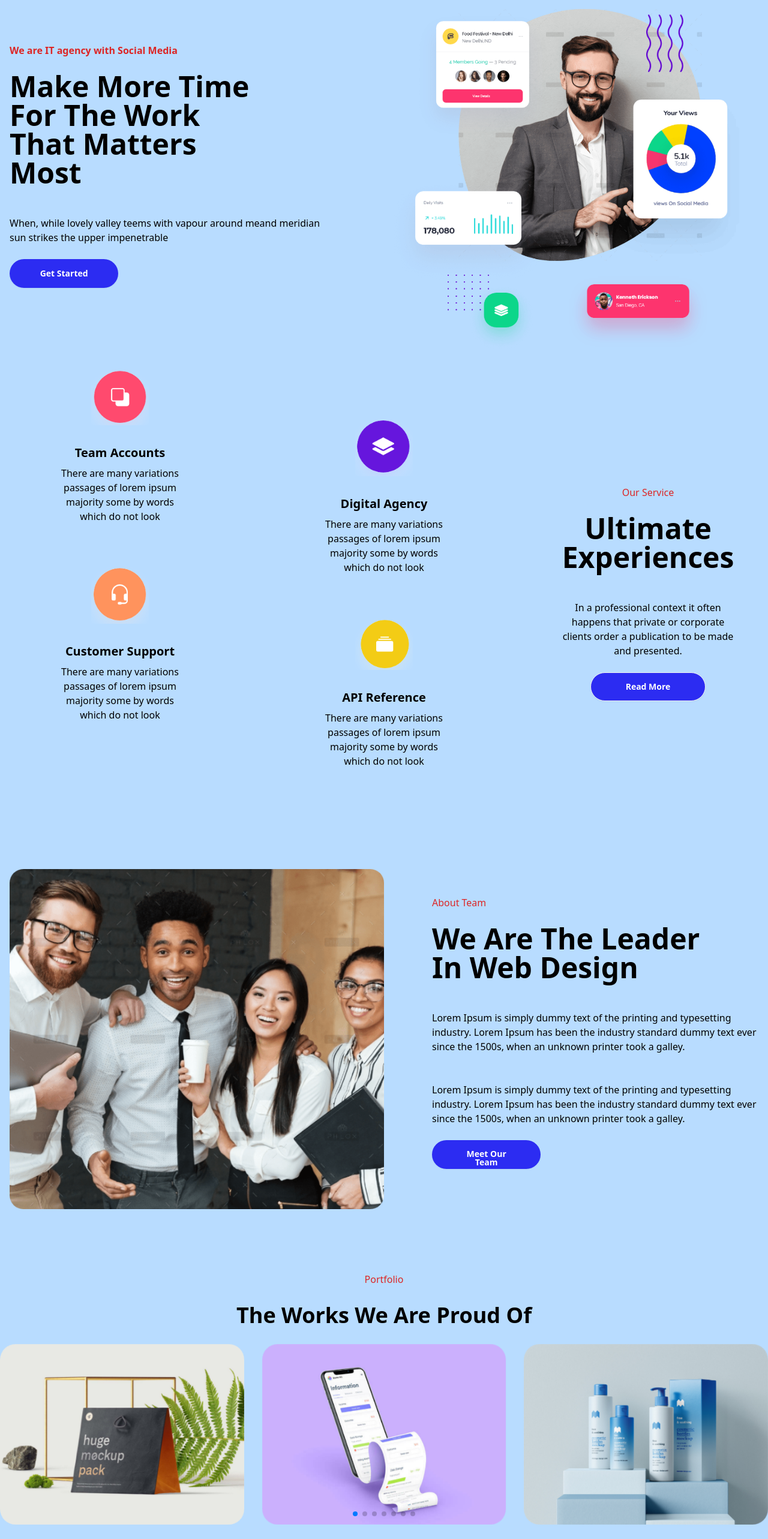
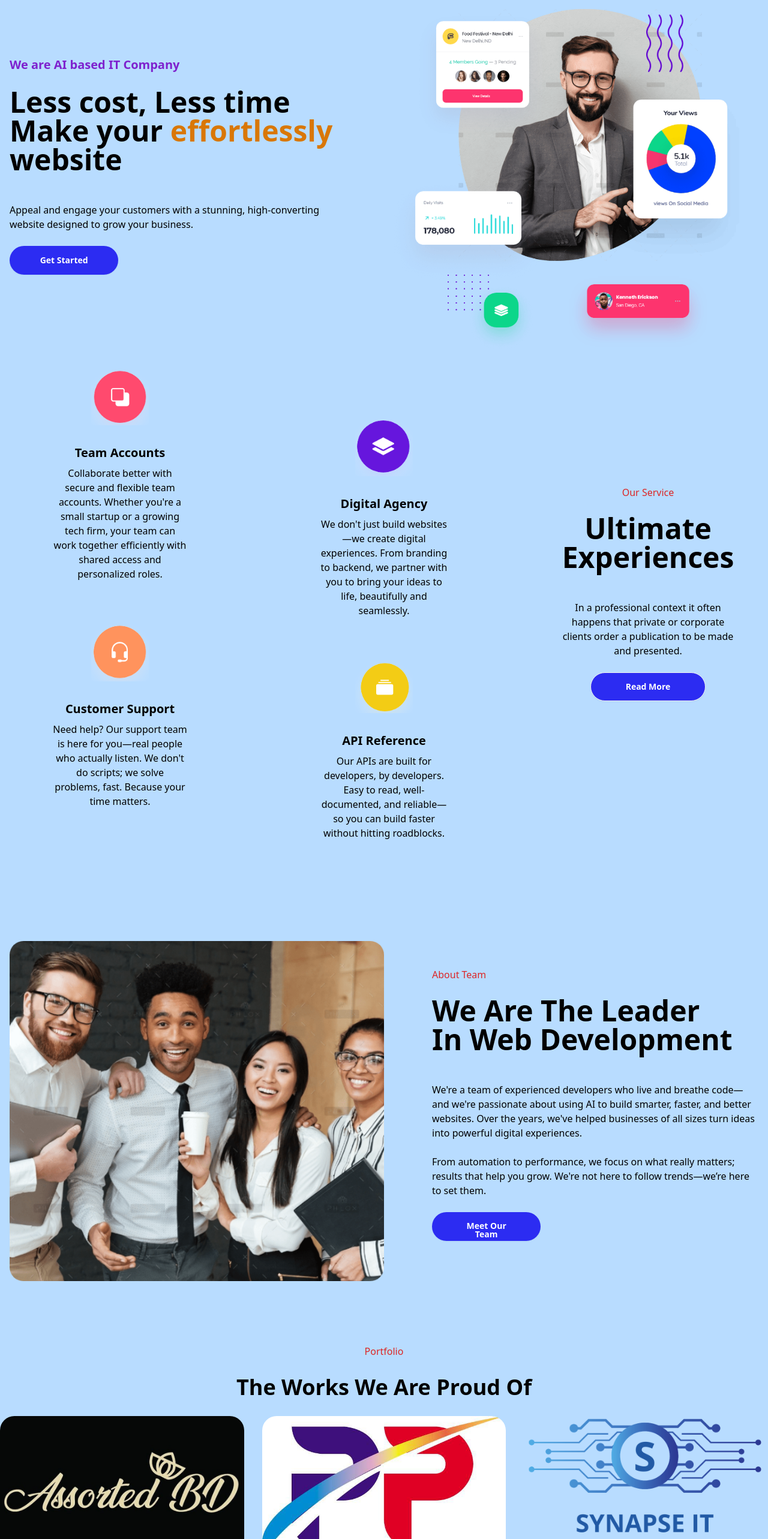
Before and after one commit to Shakib-Shajid/BitBinary-IT, a Next.js app: page / in a window 1280 px wide. Shown: the part 80-2646 px from the top of the page at 60% size. Built offline with nearby package versions, Linux system fonts and the light colour scheme.

Commit message:
text and projects updatde

```diff
--- a/src/app/contact/page.jsx
+++ b/src/app/contact/page.jsx
@@ -43,9 +43,7 @@ const page = () => {
 
                 <div className="lg:pt-10">
                     <p className="text-red-600 text-center">Contact With Us</p>
-                    <h3 className="text-3xl lg:text-5xl font-bold py-3 text-center">Do not Google <br />
-                        Design Questions</h3>
-                    <p className="md:my-2 lg:my-3 w-[80%] mx-auto text-center">Your email address will not be published. Required fields are marked* </p>
+                    <h3 className="text-3xl lg:text-5xl font-bold py-3 text-center">Have any questions??</h3>
 
                     <div className="my-5 md:my-5 w-[80%] md:w-[80%] lg:w-full mx-auto space-y-2 md:space-y-0">
                         <div className="flex gap-2 md:gap-4 lg:gap-9 flex-col lg:flex-row space-y-2 md:space-y-0 mb-3">
@@ -53,9 +51,11 @@ const page = () => {
                             <input type="email" placeholder="Your Email*" className="input input-bordered w-full py-3 px-6 rounded-full text-sm h-12" required name="" id="" />
                         </div>
                         <textarea placeholder="Questions" className="textarea md:h-56 lg:h-40 w-full rounded-xl py-3 px-6 text-sm" ></textarea>
+                    <small className="md:my-2 lg:my-3 w-[90%] mx-auto text-red-600">Your email address will not be published. Required fields are marked* </small>
                         <div className="flex justify-end">
                             <Link href="/contact" className="btn bg-[#2C2CF2] text-white mt-3 md:py-4 md:px-10 rounded-full border-0 w-full">Send Message</Link>
                         </div>
+
                     </div>
                 </div>
             </div>
--- a/src/app/page.js
+++ b/src/app/page.js
@@ -11,7 +11,7 @@ const page = () => {
       <Service/>
       <Team/>
       <Portfolio/>
-      <Review/>
+      {/* <Review/> */}
     </div>
 
   );
--- a/src/components/shared/NewsLetter.jsx
+++ b/src/components/shared/NewsLetter.jsx
@@ -2,13 +2,12 @@
 const NewsLetter = () => {
     return (
 
-        <div className="flex justify-center mb-5" data-aos="zoom-in">
+        <div className="flex justify-center mt-16 mb-5" data-aos="zoom-in">
 
             <div className="h-[22.5rem] md:h-96 bg-black rounded-xl text-white text-center pt-8 md:pt-10 lg:pt-16 md:z-10 md:relative md:-mb-40 w-5/6 lg:w-4/5">
                 <p className="text-xl md:text-2xl text-[#E6D5D5]">Join Our Community</p>
                 <h2 className="text-2xl md:text-4xl lg:text-5xl my-4">Subscribe To Our Newsletter</h2>
-                <p className="mb-4 text-[#E6D5D5] w-[80%] mx-auto">But I must explain to you how all this mistaken idea of denouncing <br />
-                    pleasure and praising pain was born</p>
+                <p className="mb-4 text-[#E6D5D5] w-[80%] mx-auto">Subscribe to our newsletter for the latest updates, tips, and tech insights  <br />-  delivered straight to your inbox. No spam, just the good stuff.</p>
                 <div>
                     {/* for small device */}
                     <div className="md:hidden inline-block">
--- a/src/components/ui/Banner.jsx
+++ b/src/components/ui/Banner.jsx
@@ -22,14 +22,11 @@ const Banner = () => {
                     className='md:w-3/4 lg:w-2/4 md:pt-12'
                     alt="BitBinary IT" />
                 <div className="w-[80%] lg:w-[50%] ">
-                    <h1 className="text-red-600 font-semibold">We are IT agency with Social Media</h1>
-                    <p className="text-3xl md:text-5xl font-bold py-6 hidden md:flex">Make More Time <br />
-                        For The Work <br />
-                        That Matters <br />
-                        Most</p>
-                    <p className="text-2xl font-bold md:hidden">Make More Time For The Work That Matters Most</p>
-                    <p className="py-6">When, while lovely valley teems with vapour around
-                        meand meridian sun strikes the upper impenetrable</p>
+                    <h1 className="text-purple-700 text-xl font-bold">We are AI based IT Company</h1>
+                    <p className="text-3xl md:text-5xl font-bold py-6 hidden md:inline-block">Less cost, Less time <br />
+                        Make your <span className='text-amber-600'>effortlessly</span> website</p>
+                    <p className="text-2xl font-bold md:hidden">Less cost, Less time — Make your effortlessly website.</p>
+                    <p className="py-6">Appeal and engage your customers with a stunning, high-converting website designed to grow your business.</p>
                     <Link href="/contact">
                         <button className="btn bg-[#2C2CF2] text-white rounded-full md:py-4 md:px-10 w-full md:w-1/3 border-none">Get Started</button>
 
--- a/src/components/ui/Portfolio.jsx
+++ b/src/components/ui/Portfolio.jsx
@@ -10,11 +10,17 @@ import 'swiper/css/pagination';
 // import required modules
 import { Pagination } from 'swiper/modules';
 import Image from 'next/image';
-import bag from '@/assets/bag.png'
-import fac from '@/assets/fac.png'
-import cos from '@/assets/cos.png'
+import { useEffect, useState } from 'react';
 
 const Portfolio = () => {
+
+  const [pics, setPics] = useState([]);
+
+  useEffect(() => {
+    fetch('/project.json')
+      .then(res => res.json())
+      .then(data => setPics(data))
+  }, [])
 
   return (
     <div className='text-center' data-aos="fade-right">
@@ -29,51 +35,16 @@ const Portfolio = () => {
         modules={[Pagination]}
         className="mySwiper"
       >
-        <SwiperSlide>
-          <div>
-            <Image src={bag} alt="" />
-          </div>
-        </SwiperSlide>
-        <SwiperSlide>
-          <div>
-            <Image src={fac} alt="" />
-          </div>
-        </SwiperSlide>
-        <SwiperSlide>
-          <div>
-            <Image src={cos} alt="" />
-          </div>
-        </SwiperSlide>
-        <SwiperSlide>
-          <div>
-            <Image src={bag} alt="" />
-          </div>
-        </SwiperSlide>
-        <SwiperSlide>
-          <div>
-            <Image src={fac} alt="" />
-          </div>
-        </SwiperSlide>
-        <SwiperSlide>
-          <div>
-            <Image src={cos} alt="" />
-          </div>
-        </SwiperSlide>
-        <SwiperSlide>
-          <div>
-            <Image src={bag} alt="" />
-          </div>
-        </SwiperSlide>
-        <SwiperSlide>
-          <div>
-            <Image src={fac} alt="" />
-          </div>
-        </SwiperSlide>
-        <SwiperSlide>
-          <div>
-            <Image src={cos} alt="" />
-          </div>
-        </SwiperSlide>
+        {
+          pics.map(pic => (
+            <SwiperSlide key={pic.id}>
+              <div>
+                <Image src={pic.img} alt="" width="4000" height="1000" className='rounded-3xl'/>
+              </div>
+            </SwiperSlide>
+          ))}
+
+
       </Swiper>
     </div>
   );
--- a/src/components/ui/Service.jsx
+++ b/src/components/ui/Service.jsx
@@ -24,10 +24,7 @@ const Service = () => {
                         </figure>
                         <div className="card-body items-center text-center">
                             <h2 className="card-title">Team Accounts</h2>
-                            <p>There are many variations
-                                passages of lorem ipsum
-                                majority some by words which
-                                do not look</p>
+                            <p>Collaborate better with secure and flexible team accounts. Whether you&apos;re a small startup or a growing tech firm, your team can work together efficiently with shared access and personalized roles.</p>
                         </div>
                     </div>
 
@@ -45,10 +42,7 @@ const Service = () => {
                         </figure>
                         <div className="card-body items-center text-center">
                             <h2 className="card-title">Customer Support</h2>
-                            <p>There are many variations
-                                passages of lorem ipsum
-                                majority some by words which
-                                do not look</p>
+                            <p>Need help? Our support team is here for you—real people who actually listen. We don&apos;t do scripts; we solve problems, fast. Because your time matters.</p>
                         </div>
                     </div>
                 </div>
@@ -68,10 +62,7 @@ const Service = () => {
                         </figure>
                         <div className="card-body items-center text-center">
                             <h2 className="card-title">Digital Agency</h2>
-                            <p>There are many variations
-                                passages of lorem ipsum
-                                majority some by words which
-                                do not look</p>
+                            <p>We don&apos;t just build websites—we create digital experiences. From branding to backend, we partner with you to bring your ideas to life, beautifully and seamlessly.</p>
                         </div>
                     </div>
 
@@ -88,10 +79,7 @@ const Service = () => {
                         </figure>
                         <div className="card-body items-center text-center">
                             <h2 className="card-title">API Reference</h2>
-                            <p>There are many variations
-                                passages of lorem ipsum
-                                majority some by words which
-                                do not look</p>
+                            <p>Our APIs are built for developers, by developers. Easy to read, well-documented, and reliable—so you can build faster without hitting roadblocks.</p>
 
                         </div>
                     </div>
--- a/src/components/ui/Team.jsx
+++ b/src/components/ui/Team.jsx
@@ -11,10 +11,9 @@ const Team = () => {
           <div className="w-[80%] lg:w-[50%] ">
             <h1 className="text-red-600">About Team</h1>
             <p className="text-5xl font-bold py-6 hidden md:flex">We Are The Leader <br />
-              In Web Design</p>
+              In Web Development</p>
             <p className="text-2xl font-bold md:hidden">We Are The Leader In Web Design</p>
-            <p className="py-2 md:py-6">Lorem Ipsum is simply dummy text of the printing and typesetting industry. Lorem Ipsum has been the industry standard dummy text ever since the 1500s, when an unknown printer took a galley.</p>
-            <p className="py-2 md:py-6">Lorem Ipsum is simply dummy text of the printing and typesetting industry. Lorem Ipsum has been the industry standard dummy text ever since the 1500s, when an unknown printer took a galley.</p>
+            <p className="py-2 md:py-6">We&apos;re a team of experienced developers who live and breathe code—and we&apos;re passionate about using AI to build smarter, faster, and better websites. Over the years, we&apos;ve helped businesses of all sizes turn ideas into powerful digital experiences. <br /><br /> From automation to performance, we focus on what really matters; results that help you grow. We&apos;re not here to follow trends—we’re here to set them.</p>
             <Link href="/about">
               <button className="btn bg-[#2C2CF2] text-white rounded-full md:py-4 md:px-10 w-full md:w-1/3 border-none">Meet Our Team</button>
 
```
Also changed, not shown: 1 other file (tests, documents, lock files or other folders).
